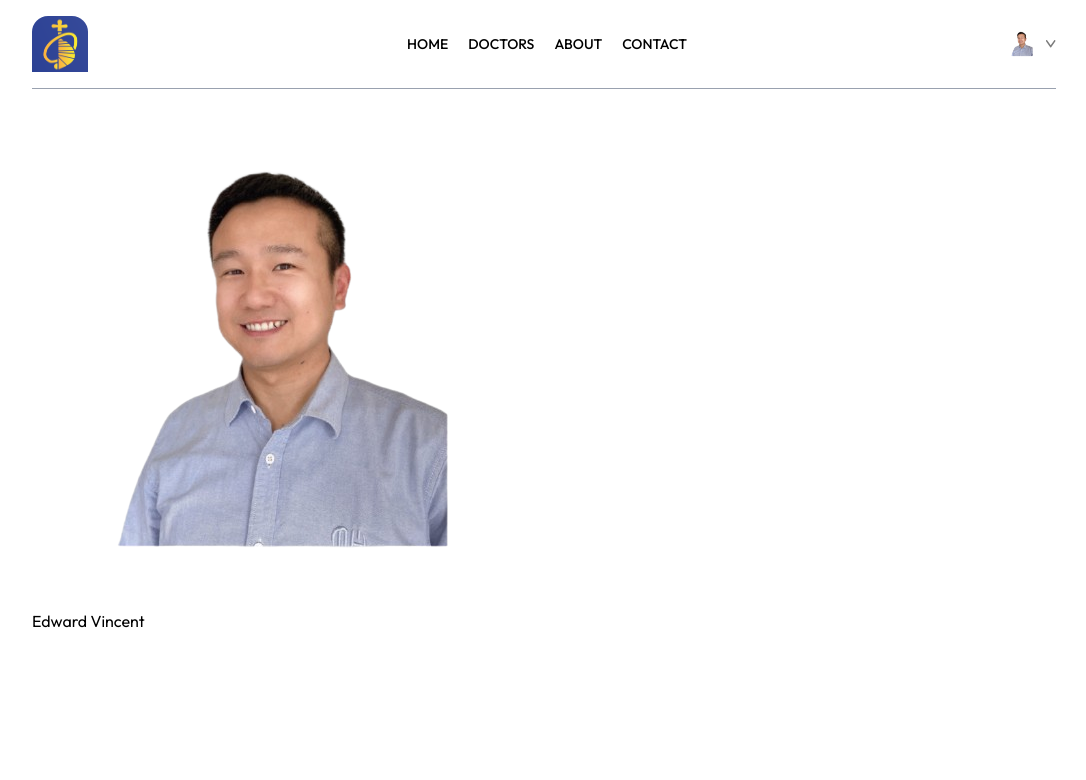
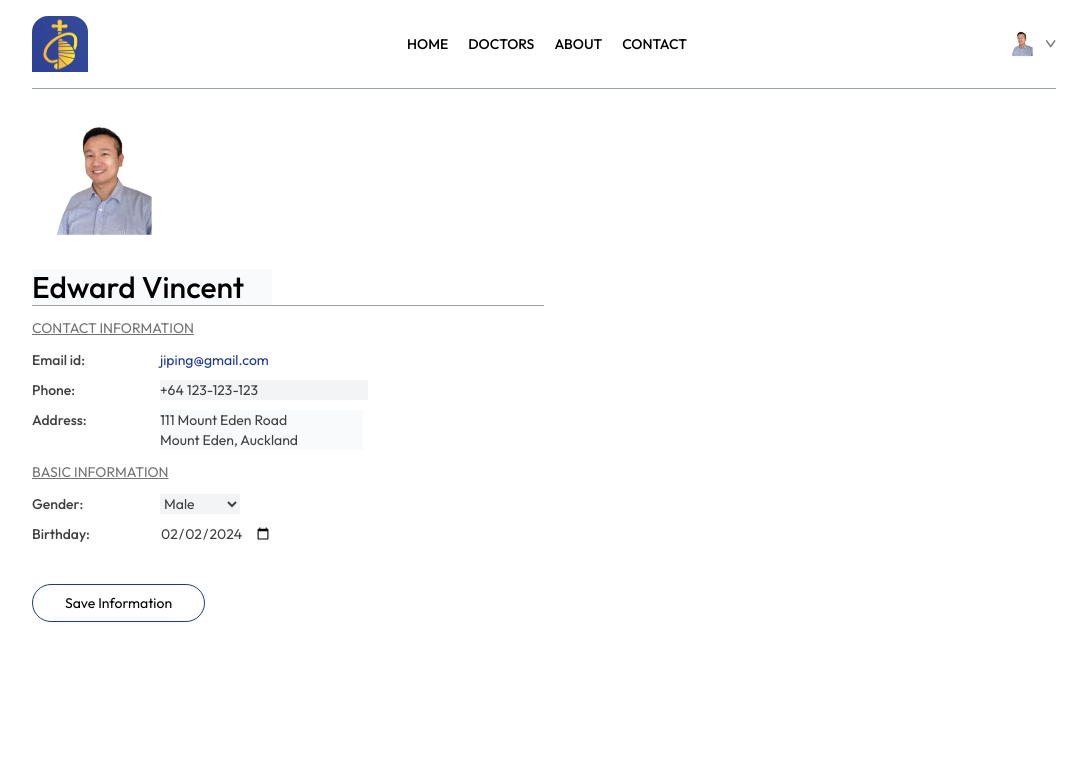
Before and after one commit to KChoi0720/Medical-Centre-Doctor-Appointment-Booking-System-Using-MERN-Stack-React-Express-MongoDB-Nodejs, a React (Vite) app in the folder front-end/: page /my-profile in a window 1280 px wide. Shown: the top 780 px of the page, without its empty margins (96-1182 px from the left). Built offline with nearby package versions, Linux system fonts and the light colour scheme.

Commit message:
edit my appointment

```diff
--- a/front-end/src/pages/MyAppointments.jsx
+++ b/front-end/src/pages/MyAppointments.jsx
@@ -1,9 +1,38 @@
-import React from 'react'
+/* eslint-disable no-undef */
+import React, { useContext } from 'react'
+import { AppContext } from '../context/AppContext'
 
 const MyAppointments = () => {
+
+  const { doctors } = useContext(AppContext)
+
+
   return (
     <div>
-      My appoitment Page
+      <p className='pb-3 mt-12 font-meidum text-zinc-700 border-b'>My appoitment</p>
+      <div>
+        {doctors.slice(0, 2).map((item,index) => (
+          <div className='grid grid-cols-[1fr_2fr] gap-4 sm:flex sm:gap-6 py-2 border-b' key={index}>
+            <div >
+              <img className='w-32 bg-indigo-50' src={item.image} alt='' />
+            </div>
+
+            <div className='flex-1 text-sm text-zinc-600'>
+              <p className='text-neutral-800 font-semibold'>{item.name}</p>
+              <p>{item.speciality}</p>
+              <p className='text-zinc-700 font-medium mt-1'>Address:</p>
+              <p className='text-xs'>{item.address.line1}</p>
+              <p className='text-xs'>{item.address.line2}</p>
+              <p className='text-xs mt-1'><span className='text-sm text-neutral-700 font-medium'>Date & Time:</span> 25, July, 2024 | 8:30 PM</p>
+            </div>
+            <div></div>
+            <div className='flex flex-col gap-2 justify-end '>
+              <button className='text-sm text-stone-500 text-center sm:min-w-48 py-2 border'>Pay Online</button>
+              <button className='text-sm text-stone-500 text-center sm:min-w-48 py-2 border'>Cancel appoitment</button>
+            </div>
+          </div>
+        ))}
+      </div>
     </div>
   )
 }
--- a/front-end/src/pages/MyProfile.jsx
+++ b/front-end/src/pages/MyProfile.jsx
@@ -1,38 +1,96 @@
+
 /* eslint-disable no-unused-vars */
 import { useState } from 'react'
 import React from 'react'
 import { assets } from '../assets/assets'
+
 
 const MyProfile = () => {
 
 
   const [userData, setUserData] = useState({
     name: "Edward Vincent",
-    image:assets.profile_pic,
-    email:'jiping@gmail.com',
+    image: assets.profile_pic,
+    email: 'jiping@gmail.com',
     phone: '+64 123-123-123',
-    address:{
-      line1:"111 Mount Eden Road",
-      line2:"Mount Eden, Auckland"
+    address: {
+      line1: "111 Mount Eden Road",
+      line2: "Mount Eden, Auckland"
     },
-    gender:'Male',
-    dob:'2024-02-02'
+    gender: 'Male',
+    dob: '2024-02-02'
   })
 
 
-  const [isEdit, setIsEdit] = useState(false)
+  const [isEdit, setIsEdit] = useState(true)
 
   return (
-    <div>
+    <div className='flext flex-col max-w-lg gap-2 text-sm'>
 
-      <img src={assets.profile_pic} alt='' />
+      <img className='w-36 rounded' src={userData.image} alt='' />
 
       {
         isEdit
-        ? <input type='text' value={userData.name} onChange={e => setUserData(prev => ({...prev, name:e.target.value}))}/>
-        : <p>{userData.name}</p>
+          ? <input className='bg-gray-50 text-3xl font-medium max-w-60 mt-4' type='text' value={userData.name} onChange={e => setUserData(prev => ({ ...prev, name: e.target.value }))} />
+          : <p className='font-medium text-3xl text-neutral-800 mt-4'>{userData.name}</p>
       }
 
+      <hr className='bg-zinc-400 h-[1px] border-none' />
+      <div>
+        <p className='text-neutral-500 underline mt-3'>CONTACT INFORMATION</p>
+        <div className='grid grid-cols-[1fr_3fr] gap-y-2.5 mt-3 text-neutral-700'>
+          <p className='font-medium'>Email id:</p>
+          <p className='text-blue-900'>{userData.email}</p>
+          <p className='font-medium'>Phone:</p>
+          {
+            isEdit
+              ? <input className='bg-gray-100 max-w-52' type='text' value={userData.phone} onChange={e => setUserData(prev => ({ ...prev, phone: e.target.value }))} />
+              : <p className='text-blue-900'>{userData.phone}</p>
+          }
+          <p className='font-medium'>Address:</p>
+          {
+            isEdit
+              ? <p>
+                <input className='bg-gray-50' onChange={(e) => setUserData(prev => ({ ...prev, address: { ...prev.address, line1: e.target.value } }))} value={userData.address.line1} type='text' />
+                <br />
+                <input className='bg-gray-50' onChange={(e) => setUserData(prev => ({ ...prev, address: { ...prev.address, line2: e.target.value } }))} value={userData.address.line2} type='text' />
+              </p>
+              : <p className='text-gray-500'>
+                {userData.address.line1}
+                <br />
+                {userData.address.line2}
+              </p>
+          }
+        </div>
+      </div>
+      <div>
+        <p className='text-neutral-500 underline mt-3'>BASIC INFORMATION</p>
+        <div className='grid grid-cols-[1fr_3fr] gap-y-2.5 mt-3 text-neutral-700'>
+          <p className='font-medium'>Gender:</p>
+          {
+            isEdit
+              ? <select className='max-w-20 bg-gray-100' onChange={(e) => setUserData(prev => ({ ...prev, gender: e.target.value }))} value={userData.gender}>
+                <option value='Male'>Male</option>
+                <option value='Female'>Female</option>
+              </select>
+              : <p>{userData.gender}</p>
+          }
+          <p className='font-medium'>Birthday:</p>
+          {
+            isEdit
+            ? <input className='max-w-28 border-r-gray-100' type='date' onChange={(e) => setUserData(prev => ({ ...prev, dob: e.target.value }))} value={userData.dob}/>
+            : <p className='text-gray-400'>{userData.dob}</p>
+          }
+        </div>
+      </div>
+      <div className='mt-10'>
+        {
+          isEdit
+            ? <button className='border border-blue-900 px-8 py-2 rounded-full hover:bg-blue-900 hover:text-white transition-all duration-300' onClick={() => setIsEdit(false)}>Save Information</button>
+            : <button className='border border-blue-900 px-8 py-2 rounded-full  hover:bg-blue-900 hover:text-white transition-all duration-300' onClick={() => setIsEdit(true)}>Edit</button>
+
+        }
+      </div>
     </div>
   )
 }
```
